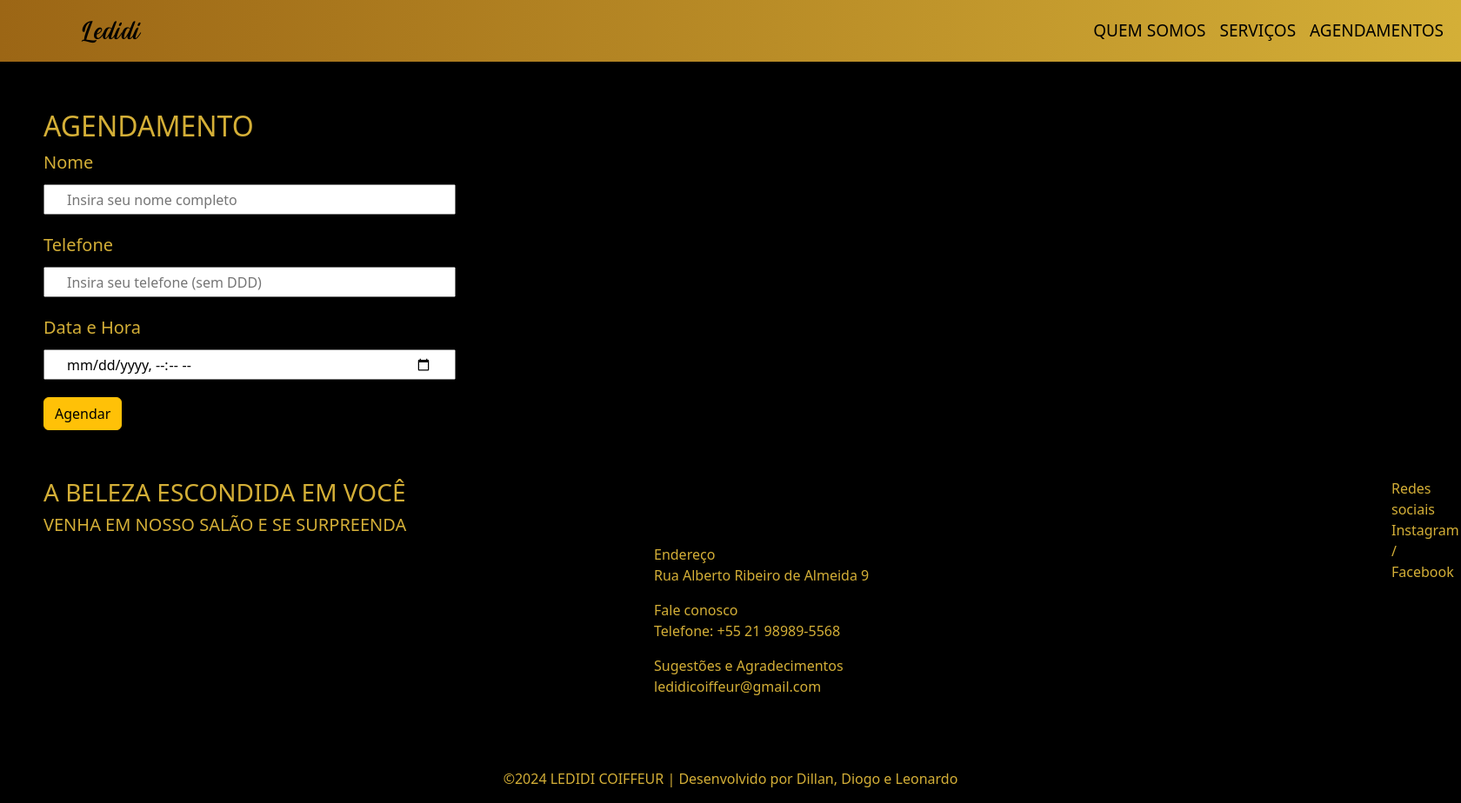
After one commit to devgarciadiogo/ledidi, a PHP site: page /agendamento.html in a window 1680 px wide. The commit adds this page. Shown: the whole page at 87% size. Run offline with PHP 8.4, Linux system fonts and the light colour scheme.

Commit message:
v1.0
-Setorizei o site
-Adicionei logo/banner
-Adicionei fontes pro site e estilizei

```diff
--- /dev/null
+++ b/agendamento.html
@@ -0,0 +1,93 @@
+<!DOCTYPE html>
+<html lang="pt-br">
+<head>
+    <meta charset="UTF-8">
+    <meta name="viewport" content="width=device-width, initial-scale=1.0">
+    <title>Ledidi Coiffeur</title>
+    <link href="https://cdn.jsdelivr.net/npm/bootstrap@5.3.3/dist/css/bootstrap.min.css" rel="stylesheet" integrity="sha384-QWTKZyjpPEjISv5WaRU9OFeRpok6YctnYmDr5pNlyT2bRjXh0JMhjY6hW+ALEwIH" crossorigin="anonymous">
+    <link rel="stylesheet" type="text/css" href="styles.css">
+  </head>
+</head>
+<body>
+    <header>
+      <nav class="navbar navbar-expand-lg" style="background-color: #9C6615; background: -webkit-linear-gradient(left, #9C6615, #D4AF37); background: -o-linear-gradient(right, #9C6615, #D4AF37); background: -moz-linear-gradient(right, #9C6615, #D4AF37); background: linear-gradient(to right, #9C6615, #D4AF37);background-color: #9C6615;">
+          <div class="container-fluid">
+            <a class="navbar-brand" href="home.html">Ledidi</a>
+            <button class="navbar-toggler" type="button" data-bs-toggle="collapse" data-bs-target="#navbarNav" aria-controls="navbarNav" aria-expanded="false" aria-label="Toggle navigation">
+              <span class="navbar-toggler-icon"></span>
+            </button>
+            <div class="collapse navbar-collapse d-lg-flex justfy-content-end" id="#navbarSupportedContent">
+              <ul class="navbar-nav ms-auto">
+                <li class="nav-item">
+                  <a class="nav-link active" aria-current="page" href="quemsomos.html">QUEM SOMOS</a>
+                </li>
+                <li class="nav-item">
+                  <a class="nav-link" href="servicos.html">SERVIÇOS</a>
+                </li>
+                <li class="nav-item">
+                  <a class="nav-link" href="agendamento.html">AGENDAMENTOS</a>
+                </li>
+              </ul>
+            </div>
+          </div>
+        </nav>
+      </header>
+
+      <main>
+        <section id="agendamento">
+            <form id="form-agendamento">
+              <h2>AGENDAMENTO</h2>
+              <div class="secao-form">
+                <label for="form-agendamento">Nome</label>
+                <input class="input-name" type="text" aria-describedby="nameHelp" placeholder="Insira seu nome completo">
+              </div>
+              <div class="secao-form">
+                <label for="form-agendamento">Telefone</label>
+                <input class="input-tel" type="tel" aria-describedby="telHelp" placeholder="Insira seu telefone (sem DDD)">
+              </div>
+              <div class="secao-form">
+                <label for="form-agendamento">Data e Hora</label>
+                <input class="input-date" type="datetime-local" aria-describedby="dateHelp">
+              </div>
+              <button type="button" class="btn btn-warning">Agendar</button>
+            </form>
+          </section>
+      </main>
+
+      <footer class="footer">
+        <div class="div-logo">
+          <img src="" alt="">
+          <h3>A BELEZA ESCONDIDA EM VOCÊ</h3>
+          <h5>VENHA EM NOSSO SALÃO E SE SURPREENDA</h5>
+        </div>
+
+        <div class="redes-footer">
+          <span>Redes sociais</span>
+          <p>Instagram / Facebook</p>
+        </div>
+
+        <div>
+          <ul>
+            <li class="endereco-footer">
+              <span>Endereço</span>
+              <p>Rua Alberto Ribeiro de Almeida 9</p>
+            </li>
+            <li class="fc-footer">
+              <span>Fale conosco</span>
+              <p>Telefone: +55 21 98989-5568</p>
+            </li>
+            <li class="contact-footer">
+              <span>Sugestões e Agradecimentos</span>
+              <p>ledidicoiffeur@gmail.com</p>
+            </li>
+          </ul>
+        </div>
+  </footer>
+
+  <footer id="footer-final">
+    <div>
+      <p>&copy;2024 LEDIDI COIFFEUR | Desenvolvido por Dillan, Diogo e Leonardo</p>
+    </div>
+  </footer>
+</body>
+</html>
--- a/styles.css
+++ b/styles.css
@@ -1,5 +1,26 @@
+@font-face {
+    font-family: 'rightland' ;
+    src: url(/fonts/Rightland.ttf);
+}
+
+#logoledidi{
+    width: 100%;
+    height: auto;
+    display: block;
+}
+.navbar-brand {
+    font-family: 'rightland';
+    font-size: 30px;
+    padding: 10px 0 0 80px;
+}
+
+.nav-item{
+    font-weight: 500;
+    font-size: 19px;
+}
+
 .nav-link{
-    color: #000000;
+    color: black;
 }
 
 body{
@@ -103,7 +124,7 @@ footer{
 .redes-footer{
     display: flex;
     flex-direction: column;
-    margin: 0 0 0 80rem;
+    margin: 0 0 0 100rem;
 
 }
 
```
Also changed, not shown: home.html (renamed from index.html, +9 -43 lines), quemsomos.html (added, +79 -0 lines), servicos.html (added, +90 -0 lines), fonts/Rightland.ttf (added), img/Banner Ledidi.png (added).
